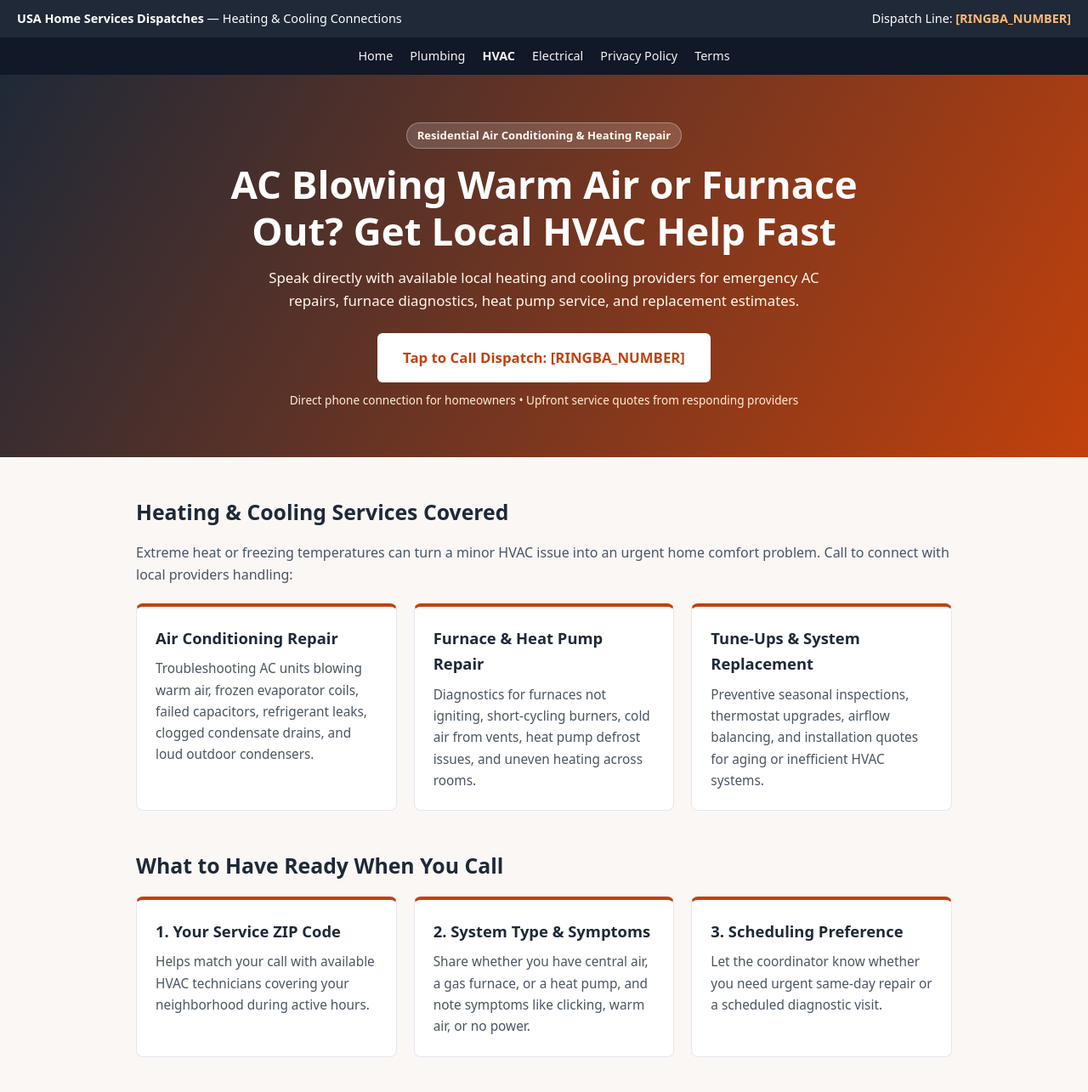
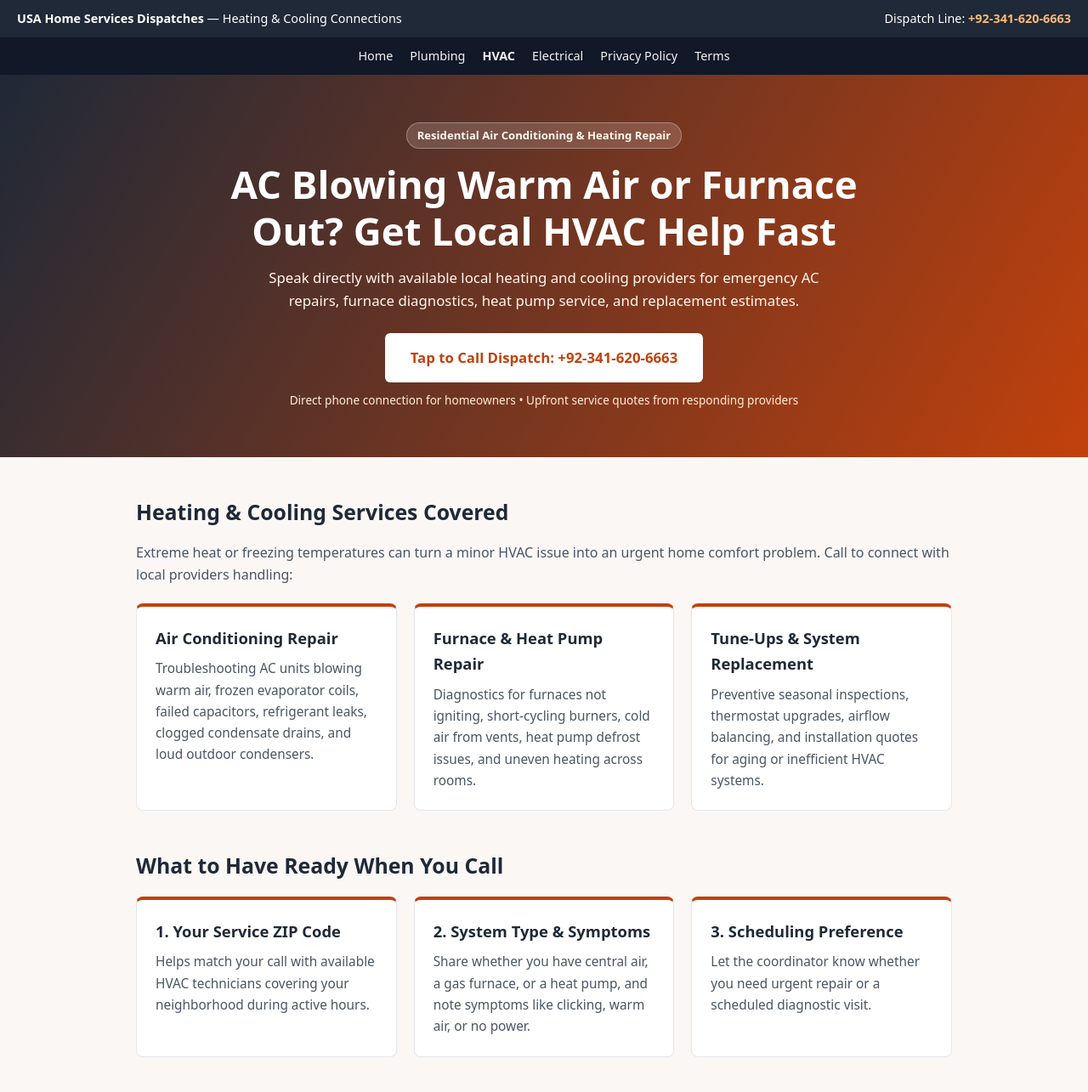
Before and after one commit to bideas005-sys/usa-services-landing-pages, a plain HTML site: page hvac.html in a window 1280 px wide. Shown: the top 1285 px of the page at 85% size. Drawn offline with Linux system fonts and the light colour scheme.

Commit message:
Update contact information and date in hvac.html

```diff
--- a/hvac.html
+++ b/hvac.html
@@ -74,7 +74,7 @@
         "@id": "https://www.usaservicesdispatcher.site/hvac.html",
         "url": "https://www.usaservicesdispatcher.site/hvac.html",
         "name": "24/7 Local AC & Furnace Repair Dispatch | USA Home Services Dispatches",
-        "dateModified": "2026-11-27"
+        "dateModified": "2026-11-28"
       },
       {
         "@type": "Service",
@@ -86,7 +86,7 @@
           "url": "https://www.usaservicesdispatcher.site/",
           "contactPoint": {
             "@type": "ContactPoint",
-            "telephone": "[RINGBA_NUMBER]",
+            "telephone": "+923416206663",
             "contactType": "customer service",
             "areaServed": "US"
           }
@@ -141,7 +141,7 @@
 <body>
   <div class="topbar">
     <span><strong>USA Home Services Dispatches</strong> &mdash; Heating &amp; Cooling Connections</span>
-    <span>Dispatch Line: <a href="tel:[RINGBA_NUMBER]">[RINGBA_NUMBER]</a></span>
+    <span>Dispatch Line: <a href="tel:+923416206663">+92-341-620-6663</a></span>
   </div>
 
   <nav class="nav-bar" aria-label="Primary Navigation">
@@ -157,7 +157,7 @@
     <span class="hero-badge">Residential Air Conditioning &amp; Heating Repair</span>
     <h1>AC Blowing Warm Air or Furnace Out? Get Local HVAC Help Fast</h1>
     <p>Speak directly with available local heating and cooling providers for emergency AC repairs, furnace diagnostics, heat pump service, and replacement estimates.</p>
-    <a class="cta-btn" href="tel:[RINGBA_NUMBER]">Tap to Call Dispatch: [RINGBA_NUMBER]</a>
+    <a class="cta-btn" href="tel:+923416206663">Tap to Call Dispatch: +92-341-620-6663</a>
     <span class="sub-cta">Direct phone connection for homeowners &bull; Upfront service quotes from responding providers</span>
   </header>
 
@@ -194,7 +194,7 @@
         </div>
         <div class="card">
           <h3>3. Scheduling Preference</h3>
-          <p>Let the coordinator know whether you need urgent same-day repair or a scheduled diagnostic visit.</p>
+          <p>Let the coordinator know whether you need urgent repair or a scheduled diagnostic visit.</p>
         </div>
       </div>
     </section>
@@ -266,6 +266,7 @@
   <footer>
     <div style="max-width: 1000px; margin: 0 auto;">
       <p style="margin-bottom: 12px;"><strong>Referral &amp; Call Disclosure:</strong> USA Home Services Dispatches is a consumer referral and call-routing service that connects callers with independent third-party HVAC service providers and partners. We do not directly perform on-site repairs. Licensing, pricing, and availability vary by responding provider. Review our <a href="https://www.usaservicesdispatcher.site/privacy.html">Privacy Policy</a> and <a href="https://www.usaservicesdispatcher.site/terms.html">Terms of Service</a>.</p>
+      <p style="margin-bottom: 12px;"><strong>Contact:</strong> <a href="tel:+923416206663">+92-341-620-6663</a> | <a href="mailto:bideas005@gmail.com">bideas005@gmail.com</a></p>
       <div>
         <a href="https://www.usaservicesdispatcher.site/">Home</a>
         <a href="https://www.usaservicesdispatcher.site/plumbing.html">Plumbing</a>
@@ -278,7 +279,7 @@
   </footer>
 
   <div class="sticky-call">
-    <a href="tel:[RINGBA_NUMBER]">Call HVAC Dispatch: [RINGBA_NUMBER]</a>
+    <a href="tel:+923416206663">Call HVAC Dispatch: +92-341-620-6663</a>
   </div>
 </body>
 </html>
```
